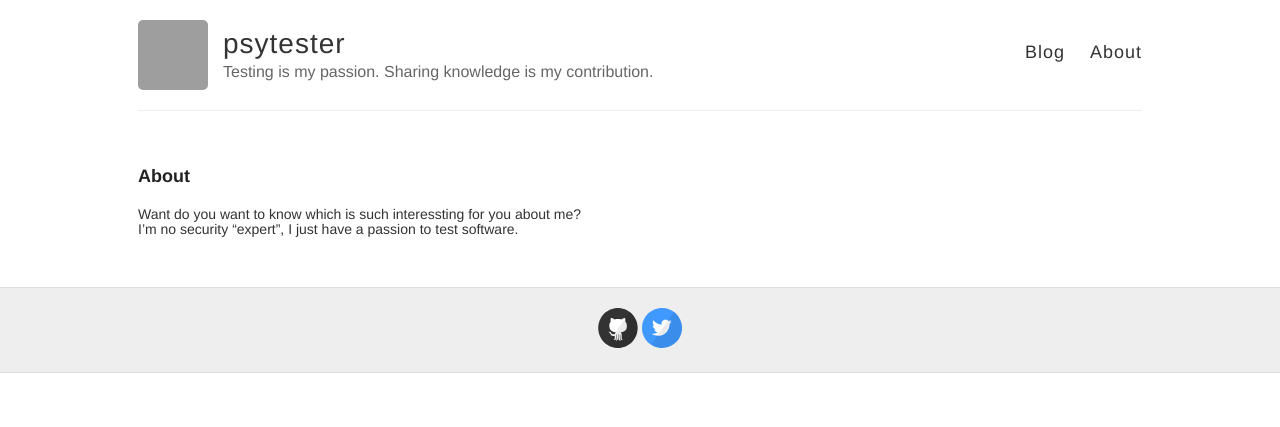
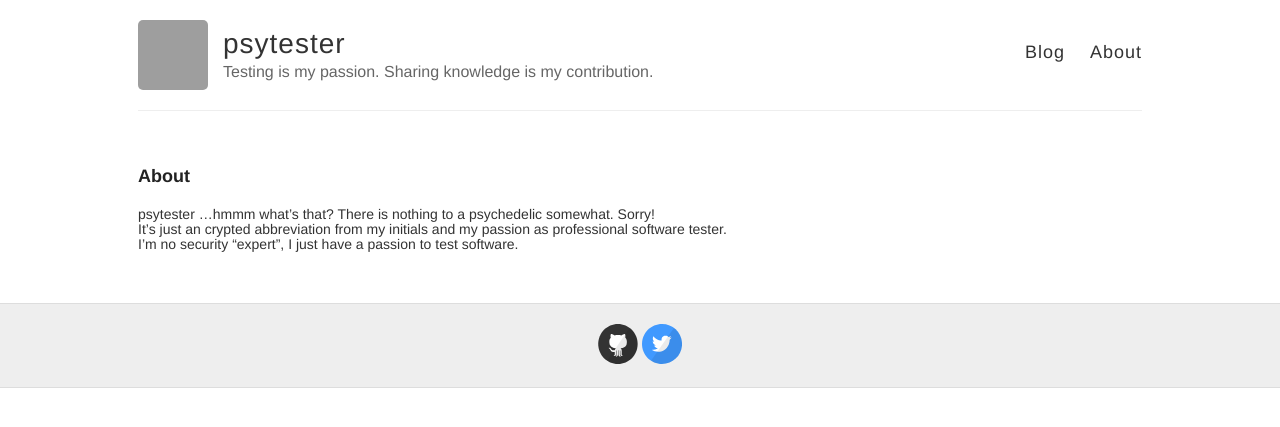
Before and after one commit to psytester/psytester.github.io, a Jekyll site: the page built from about.md, in a window 1280 px wide, cut to the strip 0-427 px from the top of the page. Built offline with Jekyll 4.4.1, drawn with Linux system fonts in a browser that asks for light colours; grey boxes are pictures that could not be loaded.

Commit message:
Update about.md

```diff
--- a/about.md
+++ b/about.md
@@ -4,5 +4,6 @@ title: About
 permalink: /about/
 ---
 
-Want do you want to know which is such interessting for you about me?<br>
+psytester ...hmmm what's that? There is nothing to a psychedelic somewhat. Sorry!<br>
+It's just an crypted abbreviation from my initials and my passion as professional software tester.<br>
 I'm no security "expert", I just have a passion to test software.
```
